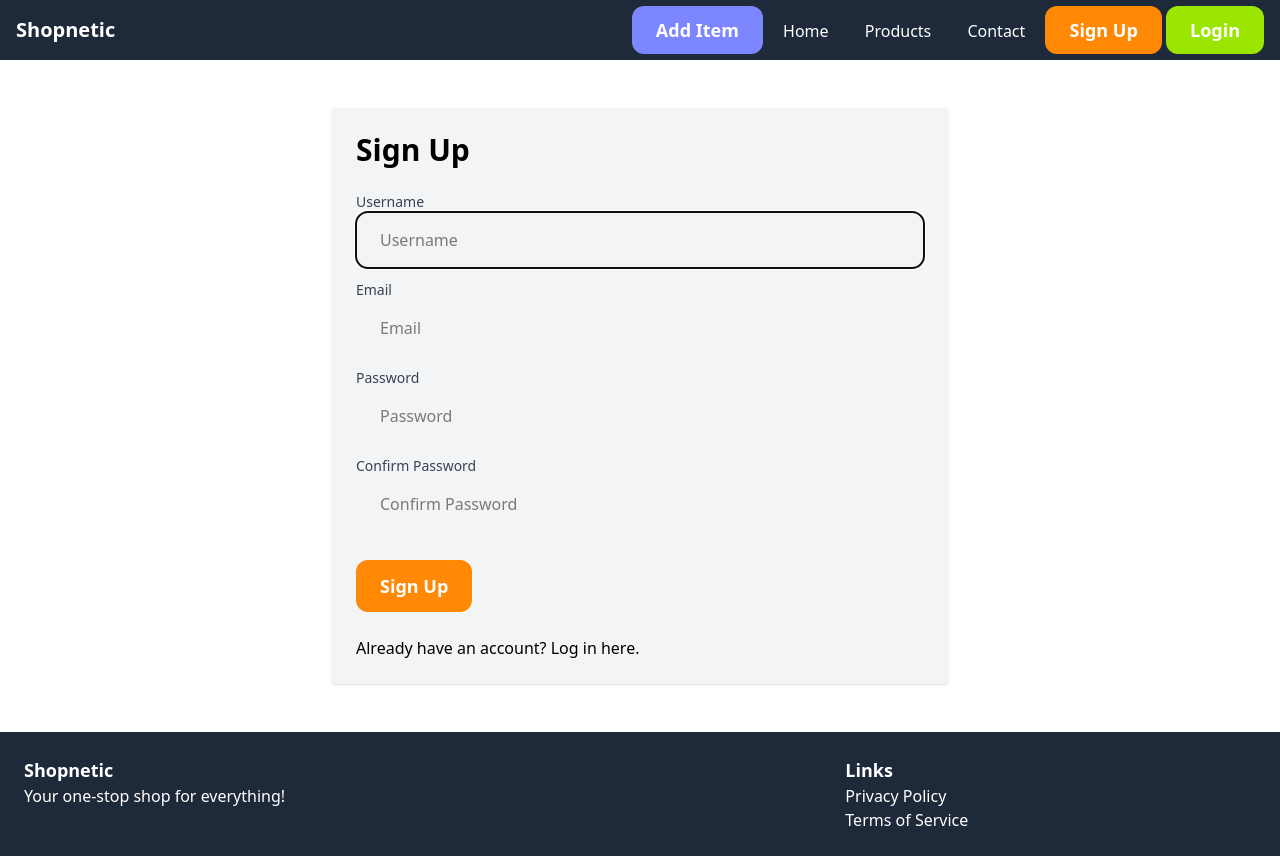
After one commit to neeyatlotlikar/shopnetic, a Django app: page /signup/ in a window 1280 px wide. The commit adds this page. Run offline with Django 5.2, Linux system fonts and the light colour scheme.

Commit message:
signup, login and logout added

```diff
--- /dev/null
+++ b/core/forms.py
@@ -0,0 +1,63 @@
+from django import forms
+from django.contrib.auth.forms import UserCreationForm, AuthenticationForm
+from django.contrib.auth.models import User
+
+
+class SignUpForm(UserCreationForm):
+    username = forms.CharField(
+        required=True,
+        widget=forms.TextInput(
+            attrs={"placeholder": "Username", "class": "w-full px-6 py-4 rounded-xl"}
+        ),
+    )
+    email = forms.EmailField(
+        required=True,
+        widget=forms.EmailInput(
+            attrs={"placeholder": "Email", "class": "w-full px-6 py-4 rounded-xl"}
+        ),
+    )
+    password1 = forms.CharField(
+        required=True,
+        widget=forms.PasswordInput(
+            attrs={"placeholder": "Password", "class": "w-full px-6 py-4 rounded-xl"}
+        ),
+    )
+    password2 = forms.CharField(
+        required=True,
+        widget=forms.PasswordInput(
+            attrs={
+                "placeholder": "Confirm Password",
+                "class": "w-full px-6 py-4 rounded-xl",
+            }
+        ),
+    )
+
+    class Meta:
+        model = User
+        fields = ("username", "email", "password1", "password2")
+
+    def save(self, commit=True):
+        user = super(SignUpForm, self).save(commit=False)
+        user.email = self.cleaned_data["email"]
+        if commit:
+            user.save()
+        return user
+
+
+class LoginForm(AuthenticationForm):
+    username = forms.CharField(
+        required=True,
+        widget=forms.TextInput(
+            attrs={"placeholder": "Username", "class": "w-full px-6 py-4 rounded-xl"}
+        ),
+    )
+    password = forms.CharField(
+        required=True,
+        widget=forms.PasswordInput(
+            attrs={"placeholder": "Password", "class": "w-full px-6 py-4 rounded-xl"}
+        ),
+    )
+
+    class Meta:
+        model = User
+        fields = ("username", "password")
--- a/core/templates/core/base.html
+++ b/core/templates/core/base.html
@@ -1,5 +1,6 @@
 <!DOCTYPE html>
 <html>
+
 <head>
     <meta charset="UTF-8" />
     <meta name="viewport" content="width=device-width, initial-scale=1.0" />
@@ -7,19 +8,32 @@
 
     <script src="https://cdn.jsdelivr.net/npm/@tailwindcss/browser@4"></script>
 </head>
+
 <body>
     <nav class="bg-gray-800 text-white p-4">
         <div class="container mx-auto flex justify-between items-center">
-            <a href="{% url 'index' %}" class="text-xl font-bold">Shopnetic</a>
+            <a href="{% url 'core:index' %}" class="text-xl font-bold">Shopnetic</a>
             <div>
-                <a href="#" class="px-6 py-3 text-lg font-semibold bg-indigo-400 hover:bg-indigo-600 text-white rounded-xl hover:text-white-400">Add Item</a>
+                <a href="#"
+                    class="px-6 py-3 text-lg font-semibold bg-indigo-400 hover:bg-indigo-600 text-white rounded-xl hover:text-white-400">Add
+                    Item</a>
 
-                <a href="{% url 'index' %}" class="px-4 hover:text-gray-400">Home</a>
-                <a href="{% url 'index' %}" class="px-4 hover:text-gray-400">Products</a>
-                <a href="{% url 'contact' %}" class="px-4 hover:text-gray-400">Contact</a>
+                <a href="{% url 'core:index' %}" class="px-4 hover:text-gray-400">Home</a>
+                <a href="{% url 'core:index' %}" class="px-4 hover:text-gray-400">Products</a>
+                <a href="{% url 'core:contact' %}" class="px-4 hover:text-gray-400">Contact</a>
 
-                <a href="#" class="px-6 py-3 text-lg font-semibold bg-orange-400 hover:bg-orange-600 text-white rounded-xl hover:text-white-400">Sign Up</a>
-                <a href="#" class="px-6 py-3 text-lg font-semibold bg-lime-400 hover:bg-lime-600 text-white rounded-xl hover:text-white-400">Login</a>
+                {% if request.user.is_authenticated %}
+                <a href="#"
+                    class="px-6 py-3 text-lg font-semibold bg-orange-400 hover:bg-orange-600 text-white rounded-xl hover:text-white-400">Dashboard</a>
+                <a href="{% url 'core:logout' %}"
+                    class="px-6 py-3 text-lg font-semibold bg-lime-400 hover:bg-lime-600 text-white rounded-xl hover:text-white-400">Logout</a>
+                {% else %}
+                <a href="{% url 'core:signup' %}"
+                    class="px-6 py-3 text-lg font-semibold bg-orange-400 hover:bg-orange-600 text-white rounded-xl hover:text-white-400">
+                    Sign Up</a>
+                <a href="{% url 'core:login' %}"
+                    class="px-6 py-3 text-lg font-semibold bg-lime-400 hover:bg-lime-600 text-white rounded-xl hover:text-white-400">Login</a>
+                {% endif %}
             </div>
         </div>
     </nav>
@@ -42,4 +56,5 @@
         </div>
     </footer>
 </body>
+
 </html>
--- /dev/null
+++ b/core/templates/core/signup.html
@@ -0,0 +1,49 @@
+{% extends 'core/base.html' %}
+
+{% block title %}Sign Up{% endblock title %}
+
+{% block content %}
+<div class="w-1/2 my-6 mx-auto p-6 bg-gray-100 rounded shadow">
+    <h1 class="mb-6 text-3xl font-bold">Sign Up</h1>
+    <form method="post" action="{% url 'core:signup' %}">
+        {% csrf_token %}
+
+        <div class="mb-3">
+            <label for="id_username" class="block text-sm font-medium text-gray-700">Username</label>
+            {{ form.username }}
+        </div>
+
+        <div class="mb-3">
+            <label class="block text-sm font-medium text-gray-700">Email</label>
+            {{ form.email }}
+        </div>
+
+        <div class="mb-3">
+            <label class="block text-sm font-medium text-gray-700">Password</label>
+            {{ form.password1 }}
+        </div>
+
+        <div class="mb-3">
+            <label class="block text-sm font-medium text-gray-700">Confirm Password</label>
+            {{ form.password2 }}
+        </div>
+
+        {% if form.errors or form.non_field_errors %}
+        <div class="mb-3 p-6 bg-red-100 rounded-xl">
+            <ul class="list-disc list-inside text-sm text-red-600">
+                {% for error in form.non_field_errors %}
+                <li>{{ error }}</li>
+                {% endfor %}
+
+                {{ form.non_field_errors }}
+            </ul>
+        </div>
+        {% endif %}
+
+        <button type="submit"
+            class="mt-4 px-6 py-3 text-lg font-semibold bg-orange-400 hover:bg-orange-600 text-white rounded-xl hover:text-white-400">Sign
+            Up</button>
+    </form><br>
+    <p>Already have an account? <a href="{% url 'core:login' %}">Log in here</a>.</p>
+</div>
+{% endblock content %}
--- /dev/null
+++ b/core/urls.py
@@ -0,0 +1,21 @@
+from django.contrib.auth.views import LoginView
+from django.urls import path
+
+from .forms import LoginForm
+from .views import contact, index, signup, logout_view
+
+app_name = "core"
+
+urlpatterns = [
+    path("", index, name="index"),
+    path("signup/", signup, name="signup"),
+    path(
+        "login/",
+        LoginView.as_view(
+            authentication_form=LoginForm, template_name="core/login.html"
+        ),
+        name="login",
+    ),
+    path("logout/", logout_view, name="logout"),
+    path("contact/", contact, name="contact"),
+]
--- a/core/views.py
+++ b/core/views.py
@@ -1,6 +1,9 @@
-from django.shortcuts import render
+from django.contrib.auth import logout
+from django.shortcuts import redirect, render
 
 from items.models import Category, Item
+
+from .forms import SignUpForm
 
 
 def index(request):
@@ -20,3 +23,26 @@ def contact(request):
     Render the contact page.
     """
     return render(request, "core/contact.html")
+
+
+def signup(request):
+    """
+    Render the signup page.
+    """
+    if request.method == "POST":
+        form = SignUpForm(request.POST)
+        if form.is_valid():
+            form.save()
+            return redirect("core:login")
+            # return render(request, "core/login.html")
+    else:
+        form = SignUpForm()
+    return render(request, "core/signup.html", {"form": form})
+
+
+def logout_view(request):
+    """
+    Handle user logout.
+    """
+    logout(request)
+    return redirect("core:index")
--- a/shopnetic/settings.py
+++ b/shopnetic/settings.py
@@ -31,6 +31,9 @@ DEBUG = os.getenv('DEBUG', 'True') == 'True'
 
 ALLOWED_HOSTS = os.getenv('ALLOWED_HOSTS', '').split(',')
 
+LOGIN_URL = '/login/'
+LOGIN_REDIRECT_URL = '/'
+LOGOUT_REDIRECT_URL = '/'
 
 # Application definition
 
--- a/shopnetic/urls.py
+++ b/shopnetic/urls.py
@@ -15,17 +15,14 @@ Including another URLconf
     2. Add a URL to urlpatterns:  path('blog/', include('blog.urls'))
 """
 
-from core.views import contact, index
-
 from django.conf import settings
 from django.conf.urls.static import static
 from django.contrib import admin
 from django.urls import include, path
 
 urlpatterns = [
-    path("", index, name="index"),
+    path("", include("core.urls", namespace="core")),
     path("items/", include("items.urls", namespace="items")),
-    path("contact/", contact, name="contact"),
     path("admin/", admin.site.urls),
 ] + static(
     # Serve media files during DEVELOPMENT
```
Also changed, not shown: core/templates/core/login.html (added, +42 -0 lines).
